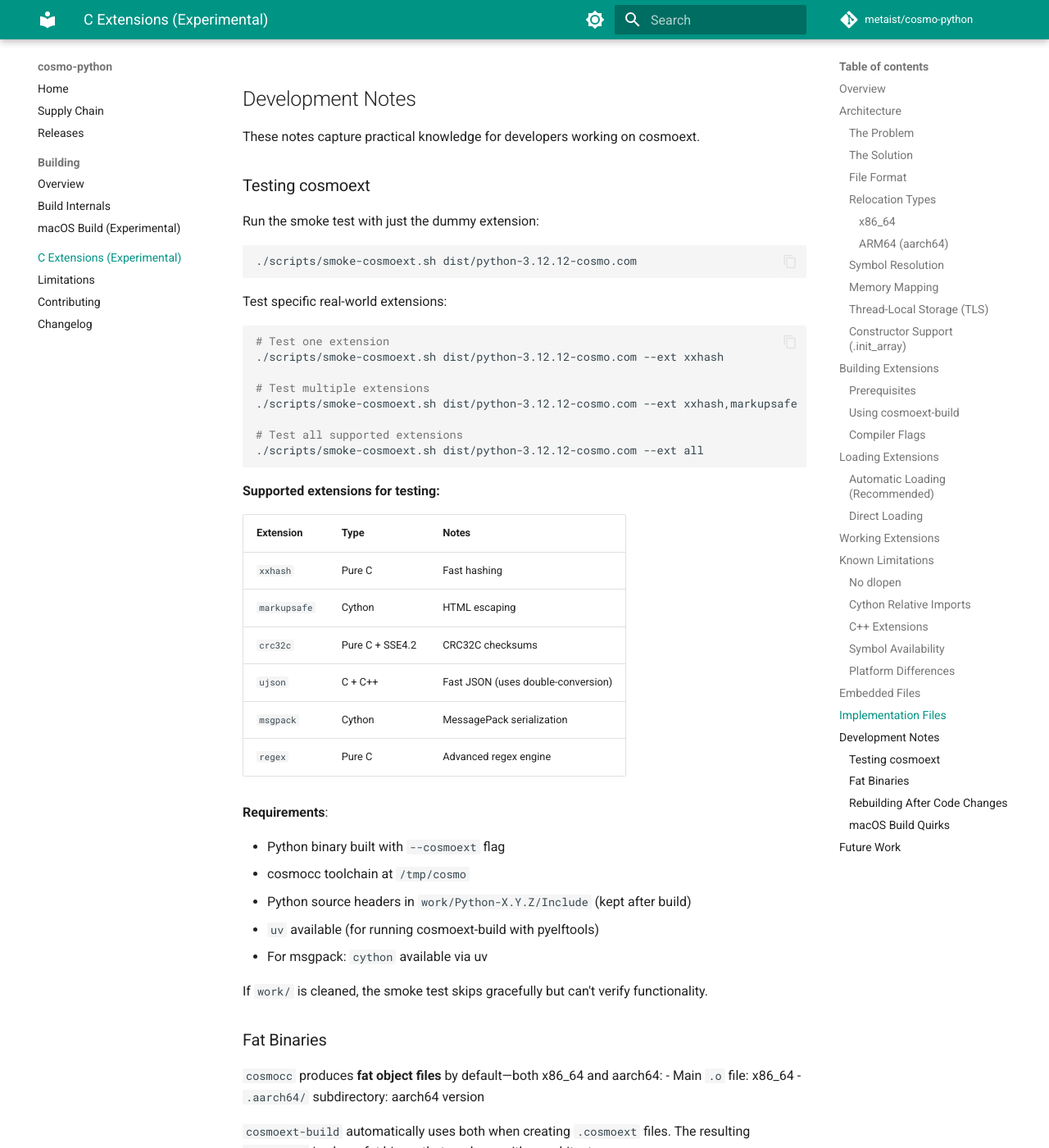
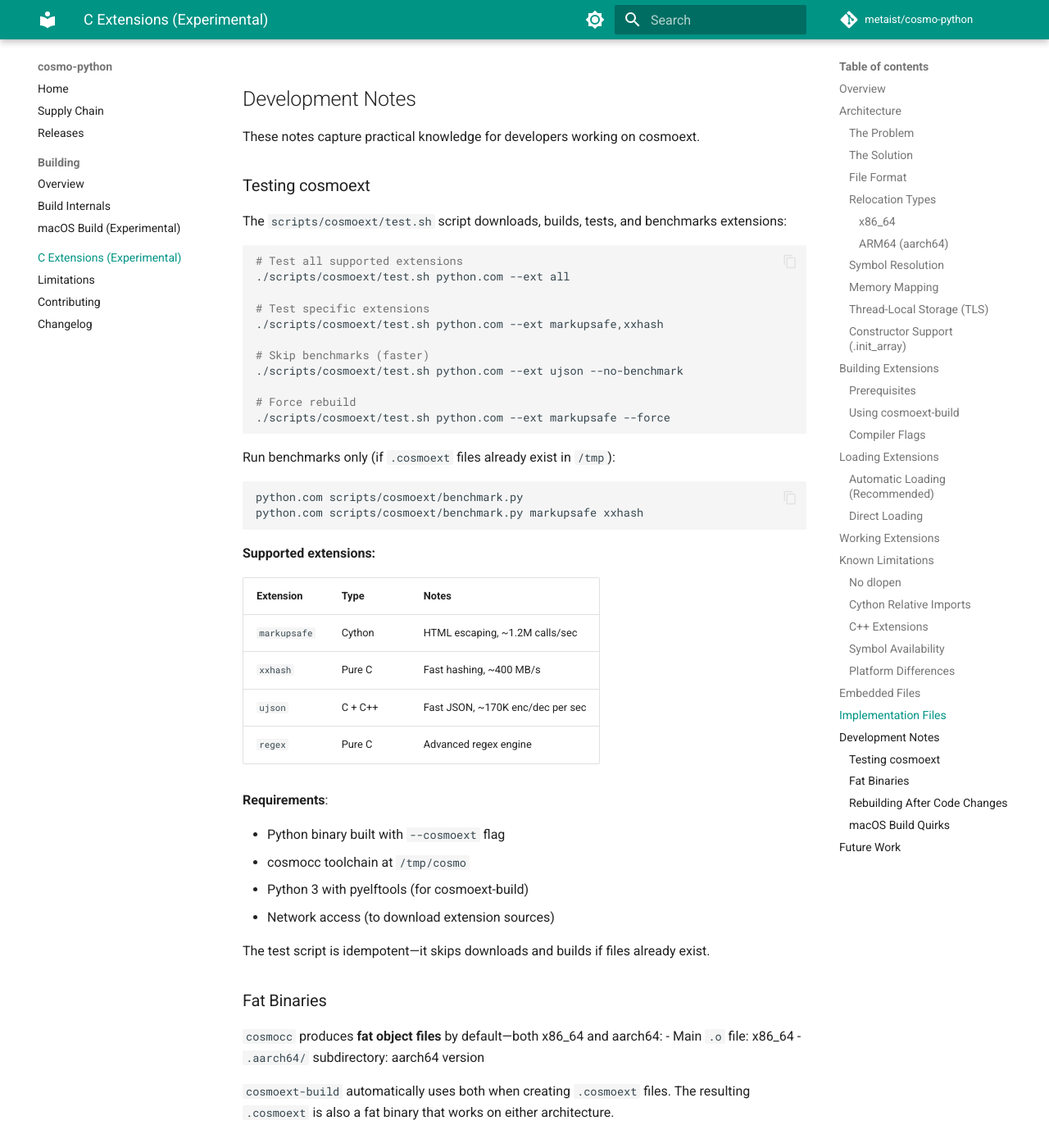
Before and after one commit to metaist/cosmo-python, an MkDocs documentation site: the page built from docs/cosmoext.md, in a window 1280 px wide and 1400 px high, scrolled down 12364 px. Shown: the whole window at 82% size. Built offline with MkDocs 1.6.1 and Material for MkDocs 9.7.7, drawn with Linux system fonts in a browser that asks for light colours; comment, search, counter and statistics services are not loaded.

Commit message:
update: add crc32c extension and improve cosmoext docs
- Add crc32c extension to test.sh and benchmark.py (1.1 GB/s)
- Add Cython support infrastructure for msgpack (not in ALL_EXTENSIONS yet)
- Update docs/cosmoext.md with new test.sh usage and benchmarks
- Add EXT_CYTHON array for extensions needing cython preprocessing

Tested extensions: markupsafe, xxhash, ujson, regex, crc32c

Co-Authored-By: Claude <noreply@anthropic.com>

````diff
--- a/docs/cosmoext.md
+++ b/docs/cosmoext.md
@@ -531,43 +531,45 @@ These notes capture practical knowledge for developers working on cosmoext.
 
 ### Testing cosmoext
 
-Run the smoke test with just the dummy extension:
+The `scripts/cosmoext/test.sh` script downloads, builds, tests, and benchmarks extensions:
+
 ```bash
-./scripts/smoke-cosmoext.sh dist/python-3.12.12-cosmo.com
+# Test all supported extensions
+./scripts/cosmoext/test.sh python.com --ext all
+
+# Test specific extensions
+./scripts/cosmoext/test.sh python.com --ext markupsafe,xxhash
+
+# Skip benchmarks (faster)
+./scripts/cosmoext/test.sh python.com --ext ujson --no-benchmark
+
+# Force rebuild
+./scripts/cosmoext/test.sh python.com --ext markupsafe --force
 ```
 
-Test specific real-world extensions:
+Run benchmarks only (if `.cosmoext` files already exist in `/tmp`):
 ```bash
-# Test one extension
-./scripts/smoke-cosmoext.sh dist/python-3.12.12-cosmo.com --ext xxhash
-
-# Test multiple extensions
-./scripts/smoke-cosmoext.sh dist/python-3.12.12-cosmo.com --ext xxhash,markupsafe
-
-# Test all supported extensions
-./scripts/smoke-cosmoext.sh dist/python-3.12.12-cosmo.com --ext all
+python.com scripts/cosmoext/benchmark.py
+python.com scripts/cosmoext/benchmark.py markupsafe xxhash
 ```
 
-**Supported extensions for testing:**
+**Supported extensions:**
 
 | Extension | Type | Notes |
 |-----------|------|-------|
-| `xxhash` | Pure C | Fast hashing |
-| `markupsafe` | Cython | HTML escaping |
-| `crc32c` | Pure C + SSE4.2 | CRC32C checksums |
-| `ujson` | C + C++ | Fast JSON (uses double-conversion) |
-| `msgpack` | Cython | MessagePack serialization |
+| `markupsafe` | Cython | HTML escaping, ~1.2M calls/sec |
+| `xxhash` | Pure C | Fast hashing, ~400 MB/s |
+| `ujson` | C + C++ | Fast JSON, ~170K enc/dec per sec |
 | `regex` | Pure C | Advanced regex engine |
 
 **Requirements**:
 
 - Python binary built with `--cosmoext` flag
 - cosmocc toolchain at `/tmp/cosmo`
-- Python source headers in `work/Python-X.Y.Z/Include` (kept after build)
-- `uv` available (for running cosmoext-build with pyelftools)
-- For msgpack: `cython` available via uv
+- Python 3 with pyelftools (for cosmoext-build)
+- Network access (to download extension sources)
 
-If `work/` is cleaned, the smoke test skips gracefully but can't verify functionality.
+The test script is idempotent—it skips downloads and builds if files already exist.
 
 ### Fat Binaries
 
````
Also changed, not shown: 2 other files.
